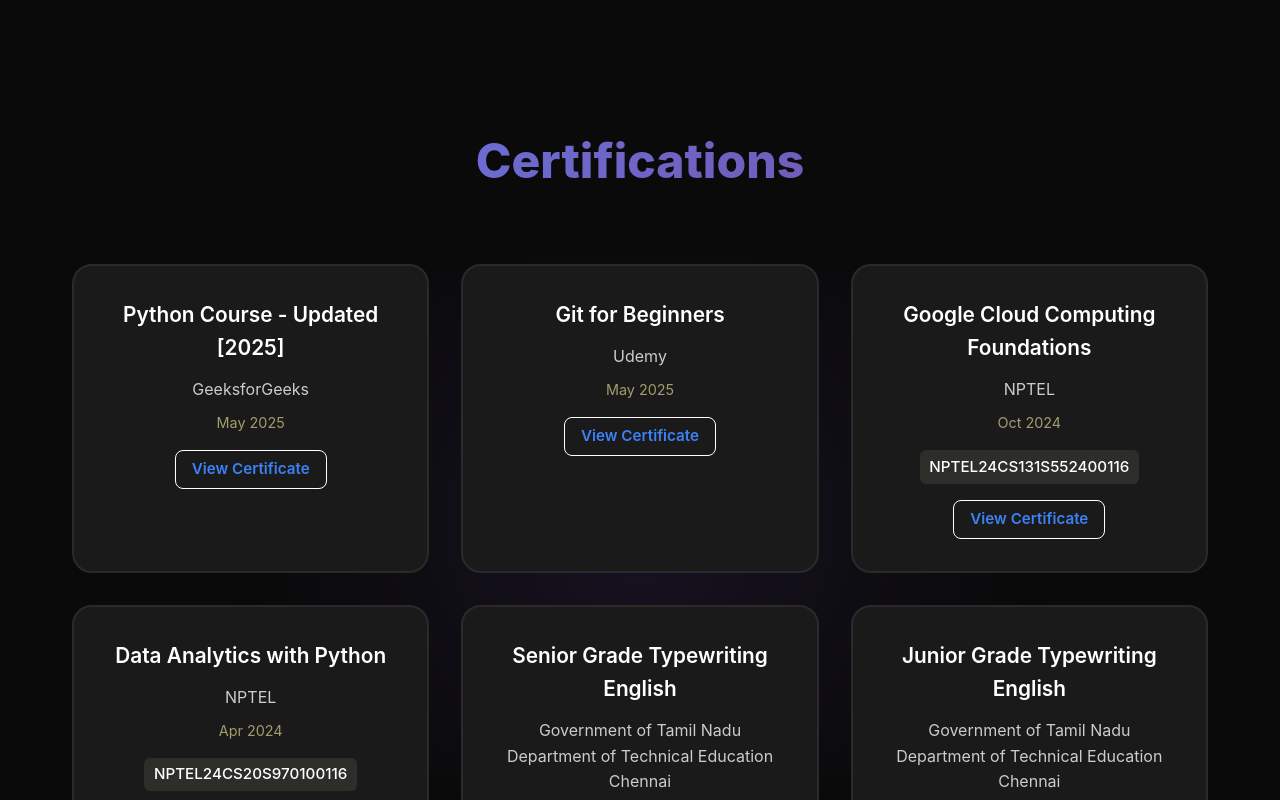
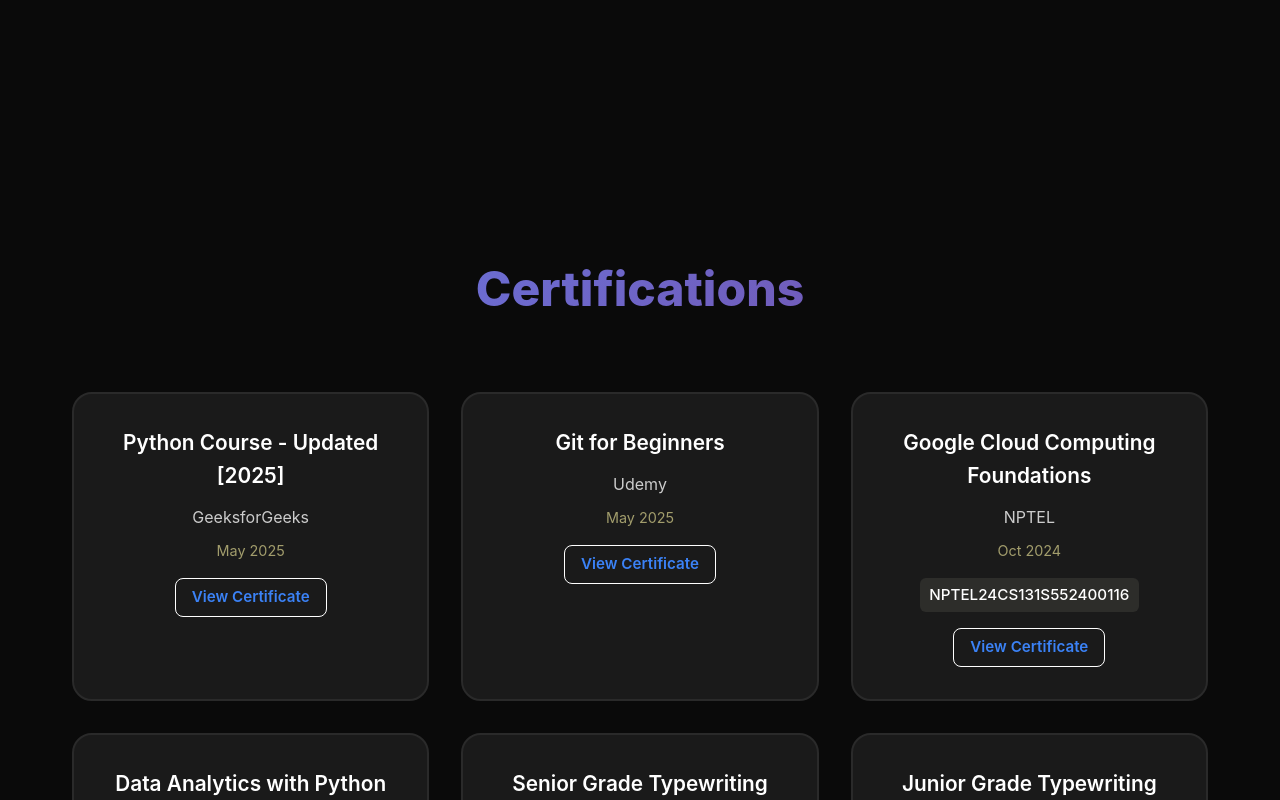
Before and after one commit to b-mahadevan/portfolio-mahadevan-b, a React (Vite) app: page / in a window 1280 px wide. Shown: the part 10140-10940 px from the top of the page. Built offline with nearby package versions, Linux system fonts and the light colour scheme.

Commit message:
Modify certifications-section

```diff
--- a/src/index.css
+++ b/src/index.css
@@ -1112,7 +1112,7 @@
 }
 
 /* Certificates Section */
-.certificates-section {
+.certifications-section {
   padding: 8rem 0;
   background: var(--dark-bg);
   display: flex;
```
